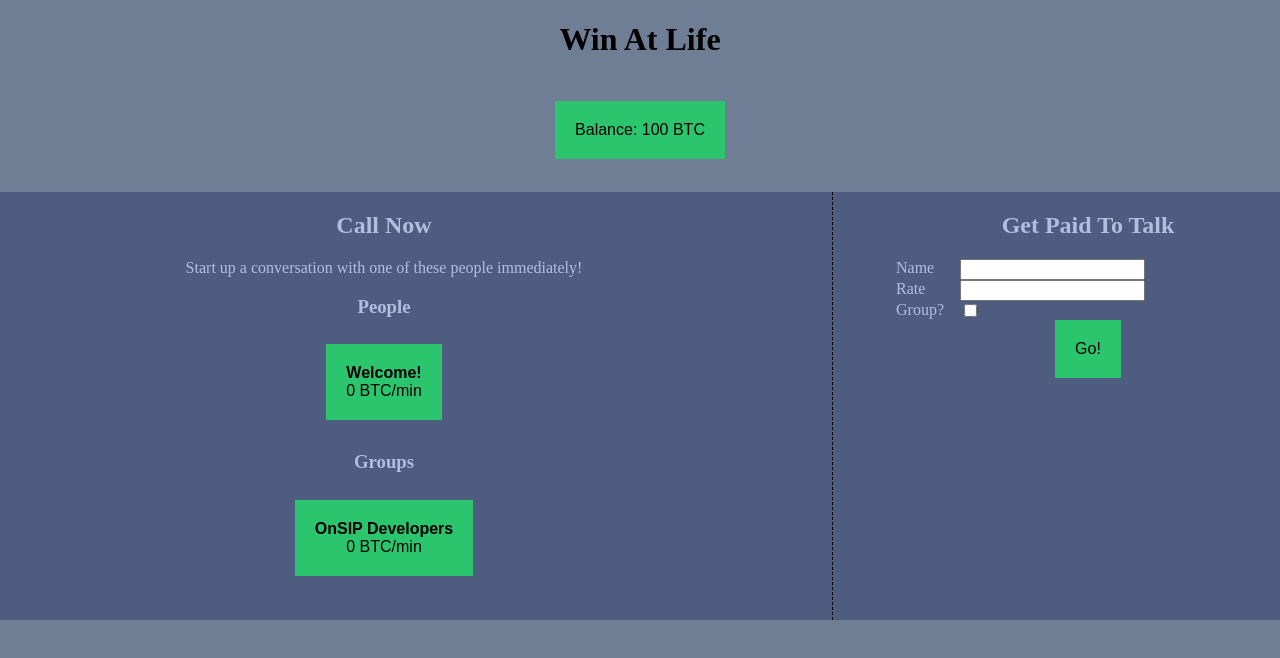
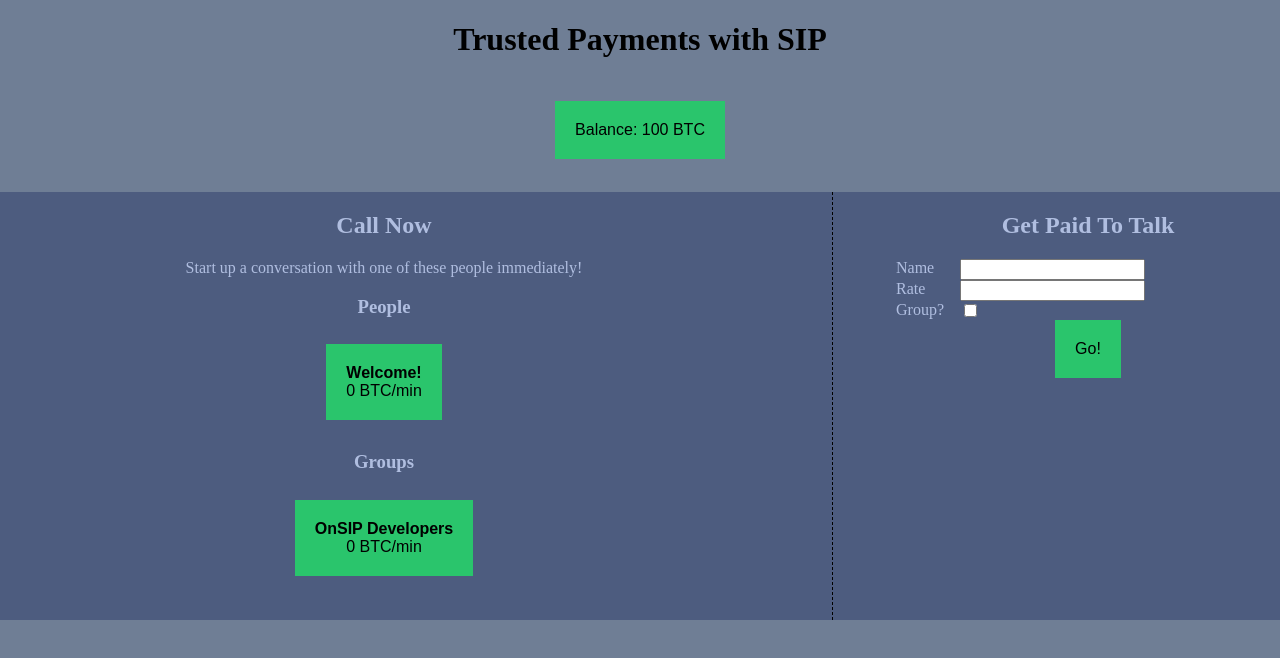
Before and after one commit to wakamoleguy/tadhack-bitsip, a website: page app/index.html in a window 1280 px wide. Drawn offline with Linux system fonts and the light colour scheme.

Commit message:
title change

```diff
--- a/app/index.html
+++ b/app/index.html
@@ -2,14 +2,14 @@
 <html>
   <head>
     <meta charset="utf-8">
-    <title>Win At Life</title>
+    <title>Trusted Payments with SIP</title>
 
     <!-- CSS -->
     <link rel="stylesheet" href="css/main.css">
 
   </head>
   <body>
-    <h1>Win At Life</h1>
+    <h1>Trusted Payments with SIP</h1>
 
     <section id="wallet" class="layout-semibreve">
       <header>
```
